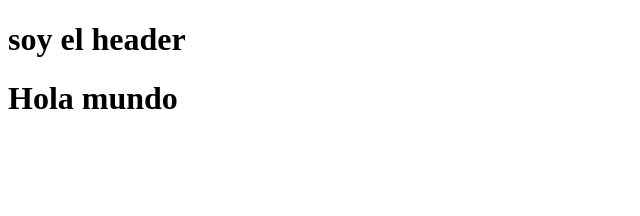
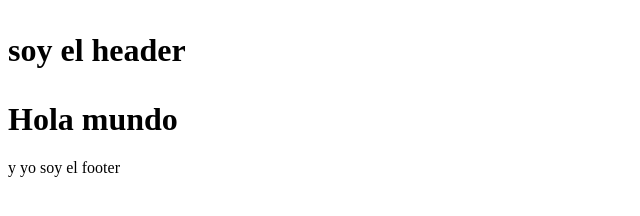
Before and after one commit to CandelariaOrtizSosa/Practicas-Git, a plain HTML site: page index.html in a window 1280 px wide. Shown: the whole page, without its empty margins (0-640 px from the left). Drawn offline with Linux system fonts and the light colour scheme.

Commit message:
modifique el footer

```diff
--- a/index.html
+++ b/index.html
@@ -7,8 +7,8 @@
     <title>Git Practicas</title>
 </head>
 <body>
-    <header><h1>soy el header</h1></header>
+    <header><h1> <p> soy el header</p> </h1></header>
     <main><h1>Hola mundo</h1></main>
-    <footer></footer>
+    <footer> <p> y yo soy el footer</p> </footer>
 </body>
 </html>
```
